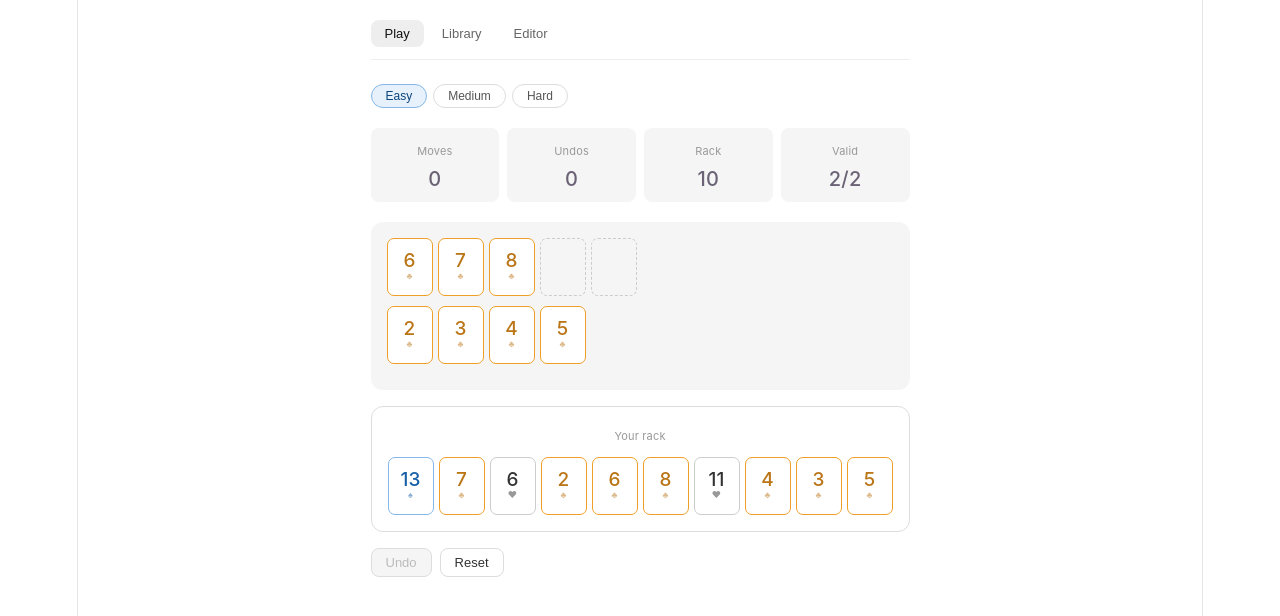
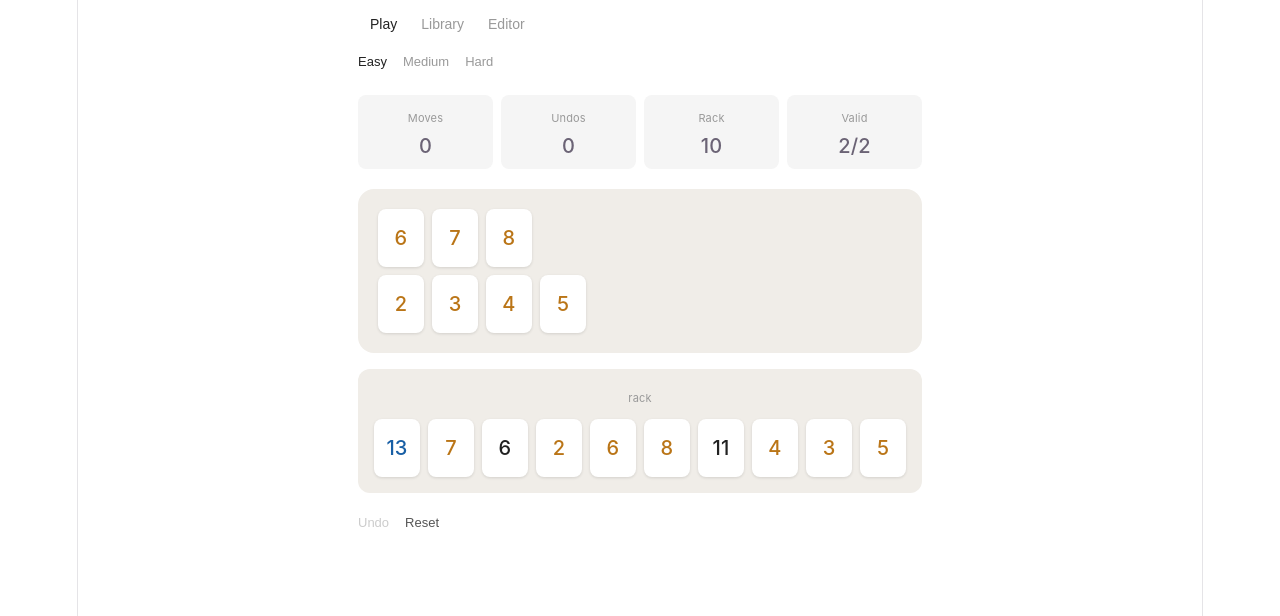
Before and after one commit to iangopenbusinessai-lab/puzzikub, a React (Vite) app: page / in a window 1280 px wide. Shown: the top 616 px of the page. Built offline with nearby package versions, Linux system fonts and the light colour scheme.

Commit message:
refix - another texture fix

```diff
--- a/src/App.tsx
+++ b/src/App.tsx
@@ -39,28 +39,26 @@ function App() {
   const pageStyle: CSSProperties = {
     maxWidth: 680,
     margin: '0 auto',
-    padding: 20,
+    padding: '0 20px 40px',
     fontFamily: '-apple-system, BlinkMacSystemFont, "Segoe UI", sans-serif',
   }
 
   const navStyle: CSSProperties = {
+    height: 48,
     display: 'flex',
-    gap: 4,
-    marginBottom: 24,
-    borderBottom: '0.5px solid #eee',
-    paddingBottom: 12,
+    alignItems: 'center',
+    gap: 0,
   }
 
   function navBtnStyle(s: Screen): CSSProperties {
     return {
-      fontSize: 13,
-      fontWeight: 500,
-      background: screen === s ? '#eee' : 'transparent',
-      borderRadius: 8,
+      fontSize: 14,
+      color: screen === s ? '#222' : '#999',
+      fontWeight: screen === s ? 500 : 400,
+      background: 'transparent',
       border: 'none',
-      padding: '6px 14px',
+      padding: '6px 12px',
       cursor: 'pointer',
-      color: screen === s ? '#111' : '#666',
     }
   }
 
--- a/src/components/Board.tsx
+++ b/src/components/Board.tsx
@@ -3,11 +3,16 @@ import type { SetRow, DragSrc } from '../types'
 import { SetBlock } from './SetBlock'
 
 const style: CSSProperties = {
-  background: '#f5f5f5',
-  borderRadius: 12,
-  padding: 16,
+  background: '#f0ede8',
+  borderRadius: 16,
+  padding: 20,
   marginBottom: 16,
   minHeight: 80,
+  display: 'flex',
+  flexDirection: 'column',
+  gap: 8,
+  width: '100%',
+  boxSizing: 'border-box',
 }
 
 interface Props {
--- a/src/components/Rack.tsx
+++ b/src/components/Rack.tsx
@@ -3,7 +3,7 @@ import type { Tile, DragSrc } from '../types'
 import { TileEl } from './TileEl'
 
 const wrapStyle: CSSProperties = {
-  border: '0.5px solid #ddd',
+  background: '#f0ede8',
   borderRadius: 12,
   padding: 16,
   marginBottom: 16,
@@ -18,7 +18,7 @@ const labelStyle: CSSProperties = {
 
 const tilesStyle: CSSProperties = {
   display: 'flex',
-  gap: 5,
+  gap: 8,
   flexWrap: 'wrap',
   minHeight: 58,
   alignItems: 'flex-end',
@@ -33,7 +33,6 @@ interface Props {
 }
 
 export function Rack({ tiles, activeDragSrc, onDragStart, onDragEnd, onDrop }: Props) {
-  // Rack only accepts drops from the board — rack-to-rack moves are not allowed
   const canAcceptDrop = activeDragSrc?.from === 'board'
 
   return (
@@ -52,7 +51,7 @@ export function Rack({ tiles, activeDragSrc, onDragStart, onDragEnd, onDrop }: P
         onDrop(JSON.parse(raw) as DragSrc)
       }}
     >
-      <span style={labelStyle}>Your rack</span>
+      <span style={labelStyle}>rack</span>
       <div style={tilesStyle}>
         {tiles.map((tile, rackIdx) => (
           <TileEl
--- a/src/components/SetBlock.tsx
+++ b/src/components/SetBlock.tsx
@@ -1,7 +1,22 @@
-import type { CSSProperties } from 'react'
+import { useRef, type CSSProperties } from 'react'
 import type { SetRow, DragSrc } from '../types'
 import { TileEl } from './TileEl'
-import { SlotEl } from './SlotEl'
+
+// 46px tile + 8px gap
+const TILE_STEP = 54
+
+const rowStyle: CSSProperties = {
+  display: 'flex',
+  gap: 8,
+  alignItems: 'center',
+  minHeight: 58,
+}
+
+const emptySlotStyle: CSSProperties = {
+  width: 46,
+  height: 58,
+  flexShrink: 0,
+}
 
 interface Props {
   setIdx: number
@@ -11,18 +26,27 @@ interface Props {
   onDrop: (src: DragSrc, setIdx: number, tileIdx: number) => void
 }
 
-const rowStyle: CSSProperties = {
-  display: 'flex',
-  gap: 5,
-  flexWrap: 'wrap',
-  alignItems: 'flex-end',
-  minHeight: 58,
-  marginBottom: 10,
-}
+export function SetBlock({ setIdx, row, onDragStart, onDragEnd, onDrop }: Props) {
+  const rowRef = useRef<HTMLDivElement>(null)
 
-export function SetBlock({ setIdx, row, onDragStart, onDragEnd, onDrop }: Props) {
+  function nearestIdx(clientX: number): number {
+    if (!rowRef.current) return 0
+    const relX = clientX - rowRef.current.getBoundingClientRect().left
+    return Math.max(0, Math.min(row.length - 1, Math.round(relX / TILE_STEP)))
+  }
+
   return (
-    <div style={rowStyle}>
+    <div
+      ref={rowRef}
+      style={rowStyle}
+      onDragOver={e => e.preventDefault()}
+      onDrop={e => {
+        e.preventDefault()
+        const raw = e.dataTransfer.getData('application/json')
+        if (!raw) return
+        onDrop(JSON.parse(raw) as DragSrc, setIdx, nearestIdx(e.clientX))
+      }}
+    >
       {row.map((tile, tileIdx) =>
         tile ? (
           <TileEl
@@ -33,7 +57,7 @@ export function SetBlock({ setIdx, row, onDragStart, onDragEnd, onDrop }: Props)
             onDragEnd={onDragEnd}
           />
         ) : (
-          <SlotEl key={tileIdx} onDrop={src => onDrop(src, setIdx, tileIdx)} />
+          <div key={tileIdx} style={emptySlotStyle} />
         ),
       )}
     </div>
--- a/src/components/SlotEl.tsx
+++ b/src/components/SlotEl.tsx
@@ -1,45 +1,4 @@
-import { useState, type CSSProperties } from 'react'
-import type { DragSrc } from '../types'
-
-const BASE: CSSProperties = {
-  width: 46,
-  height: 58,
-  borderRadius: 7,
-  borderWidth: 1.5,
-  borderStyle: 'dashed',
-  display: 'flex',
-  alignItems: 'center',
-  justifyContent: 'center',
-  flexShrink: 0,
-  boxSizing: 'border-box',
+// Invisible positional placeholder — drop events are handled by the parent row
+export function SlotEl() {
+  return <div style={{ width: 46, height: 58, flexShrink: 0 }} />
 }
-
-interface Props {
-  onDrop: (src: DragSrc) => void
-}
-
-export function SlotEl({ onDrop }: Props) {
-  const [over, setOver] = useState(false)
-  return (
-    <div
-      style={{
-        ...BASE,
-        borderColor: over ? '#378ADD' : '#ccc',
-        background: over ? '#E6F1FB' : 'transparent',
-      }}
-      onDragOver={e => {
-        e.preventDefault()
-        e.dataTransfer.dropEffect = 'move'
-        setOver(true)
-      }}
-      onDragLeave={() => setOver(false)}
-      onDrop={e => {
-        e.preventDefault()
-        setOver(false)
-        const raw = e.dataTransfer.getData('application/json')
-        if (!raw) return
-        onDrop(JSON.parse(raw) as DragSrc)
-      }}
-    />
-  )
-}
--- a/src/components/TileEl.tsx
+++ b/src/components/TileEl.tsx
@@ -1,30 +1,24 @@
 import type { CSSProperties } from 'react'
 import type { Tile, DragSrc } from '../types'
 
-const PALETTE: Record<Tile['c'], { num: string; border: string }> = {
-  r: { num: '#A32D2D', border: '#F09595' },
-  b: { num: '#185FA5', border: '#85B7EB' },
-  a: { num: '#BA7517', border: '#EF9F27' },
-  k: { num: '#333333', border: '#cccccc' },
-}
-
-const SYMBOL: Record<Tile['c'], string> = {
-  r: '♦', b: '♠', a: '♣', k: '♥',
+const NUM_COLOR: Record<Tile['c'], string> = {
+  r: '#A32D2D',
+  b: '#185FA5',
+  a: '#BA7517',
+  k: '#222222',
 }
 
 const BASE: CSSProperties = {
   width: 46,
   height: 58,
-  borderRadius: 7,
-  borderWidth: 1.5,
-  borderStyle: 'solid',
+  borderRadius: 8,
+  background: '#fff',
+  boxShadow: '0 1px 3px rgba(0,0,0,0.12)',
   display: 'flex',
-  flexDirection: 'column',
   alignItems: 'center',
   justifyContent: 'center',
   cursor: 'grab',
   userSelect: 'none',
-  background: '#fff',
   flexShrink: 0,
   boxSizing: 'border-box',
 }
@@ -37,11 +31,10 @@ interface Props {
 }
 
 export function TileEl({ tile, src, onDragStart, onDragEnd }: Props) {
-  const { num, border } = PALETTE[tile.c]
   return (
     <div
       draggable
-      style={{ ...BASE, borderColor: border }}
+      style={{ ...BASE }}
       onDragStart={e => {
         e.dataTransfer.setData('application/json', JSON.stringify(src))
         e.dataTransfer.effectAllowed = 'move'
@@ -49,11 +42,8 @@ export function TileEl({ tile, src, onDragStart, onDragEnd }: Props) {
       }}
       onDragEnd={onDragEnd}
     >
-      <span style={{ fontSize: 19, fontWeight: 500, color: num, lineHeight: 1 }}>
+      <span style={{ fontSize: 20, fontWeight: 500, color: NUM_COLOR[tile.c], lineHeight: 1 }}>
         {tile.n}
-      </span>
-      <span style={{ fontSize: 9, opacity: 0.5, color: num, lineHeight: 1.4 }}>
-        {SYMBOL[tile.c]}
       </span>
     </div>
   )
--- a/src/screens/PlayScreen.tsx
+++ b/src/screens/PlayScreen.tsx
@@ -13,6 +13,18 @@ interface Props {
   onNewPuzzle: (diff: Puzzle['diff']) => void
 }
 
+function plainBtn(disabled?: boolean): CSSProperties {
+  return {
+    fontSize: 13,
+    color: disabled ? '#ccc' : '#555',
+    background: 'transparent',
+    border: 'none',
+    padding: '6px 0',
+    cursor: disabled ? 'default' : 'pointer',
+    marginRight: 16,
+  }
+}
+
 export function PlayScreen({ puzzle, onNewPuzzle }: Props) {
   const {
     boardState, rackState, moves, undos, canUndo, won, dragSrc,
@@ -22,57 +34,30 @@ export function PlayScreen({ puzzle, onNewPuzzle }: Props) {
 
   const setsValid = boardState.filter(row => isValidSet(row)).length
 
-  const pillRow: CSSProperties = {
+  const diffRowStyle: CSSProperties = {
     display: 'flex',
-    gap: 6,
+    alignItems: 'center',
     marginBottom: 20,
   }
 
-  function pillStyle(active: boolean): CSSProperties {
-    return {
-      borderRadius: 20,
-      fontSize: 12,
-      padding: '4px 14px',
-      border: active ? '1px solid #85B7EB' : '1px solid #ddd',
-      background: active ? '#E6F1FB' : 'transparent',
-      color: active ? '#0C447C' : '#555',
-      cursor: 'pointer',
-      fontWeight: active ? 500 : 400,
-    }
-  }
-
-  const winStyle: CSSProperties = {
-    background: '#EAF3DE',
-    color: '#27500A',
-    borderRadius: 8,
-    padding: '10px 14px',
-    fontSize: 14,
-    marginBottom: 16,
-    fontWeight: 500,
-  }
-
-  const controlsStyle: CSSProperties = {
-    display: 'flex',
-    gap: 8,
-    marginBottom: 16,
-  }
-
-  const btnStyle = (disabled?: boolean): CSSProperties => ({
-    fontSize: 13,
-    fontWeight: 500,
-    padding: '6px 14px',
-    borderRadius: 8,
-    border: '0.5px solid #ddd',
-    background: disabled ? '#f5f5f5' : '#fff',
-    color: disabled ? '#bbb' : '#333',
-    cursor: disabled ? 'default' : 'pointer',
-  })
-
   return (
     <div>
-      <div style={pillRow}>
+      <div style={diffRowStyle}>
         {DIFFS.map(d => (
-          <button key={d} style={pillStyle(puzzle.diff === d)} onClick={() => onNewPuzzle(d)}>
+          <button
+            key={d}
+            style={{
+              fontSize: 13,
+              color: puzzle.diff === d ? '#222' : '#999',
+              fontWeight: puzzle.diff === d ? 500 : 400,
+              background: 'transparent',
+              border: 'none',
+              padding: '6px 0',
+              cursor: 'pointer',
+              marginRight: 16,
+            }}
+            onClick={() => onNewPuzzle(d)}
+          >
             {d[0].toUpperCase() + d.slice(1)}
           </button>
         ))}
@@ -85,12 +70,6 @@ export function PlayScreen({ puzzle, onNewPuzzle }: Props) {
         setsValid={setsValid}
         totalSets={boardState.length}
       />
-
-      {won && (
-        <div style={winStyle}>
-          Puzzle solved! {moves} move{moves !== 1 ? 's' : ''}, {undos} undo{undos !== 1 ? 's' : ''} used.
-        </div>
-      )}
 
       <Board
         sets={boardState}
@@ -107,11 +86,11 @@ export function PlayScreen({ puzzle, onNewPuzzle }: Props) {
         onDrop={onDropRack}
       />
 
-      <div style={controlsStyle}>
-        <button style={btnStyle(!canUndo)} onClick={undo} disabled={!canUndo}>Undo</button>
-        <button style={btnStyle()} onClick={reset}>Reset</button>
+      <div style={{ display: 'flex', alignItems: 'center', marginBottom: 8 }}>
+        <button style={plainBtn(!canUndo)} onClick={undo} disabled={!canUndo}>Undo</button>
+        <button style={plainBtn()} onClick={reset}>Reset</button>
+        {won && <span style={{ fontSize: 13, color: '#27500A' }}>cleared</span>}
       </div>
-
     </div>
   )
 }
```
